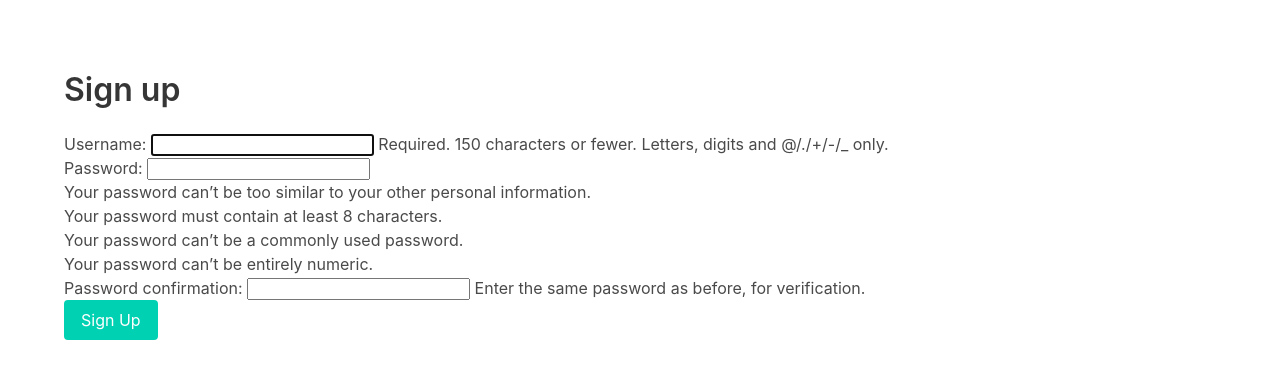
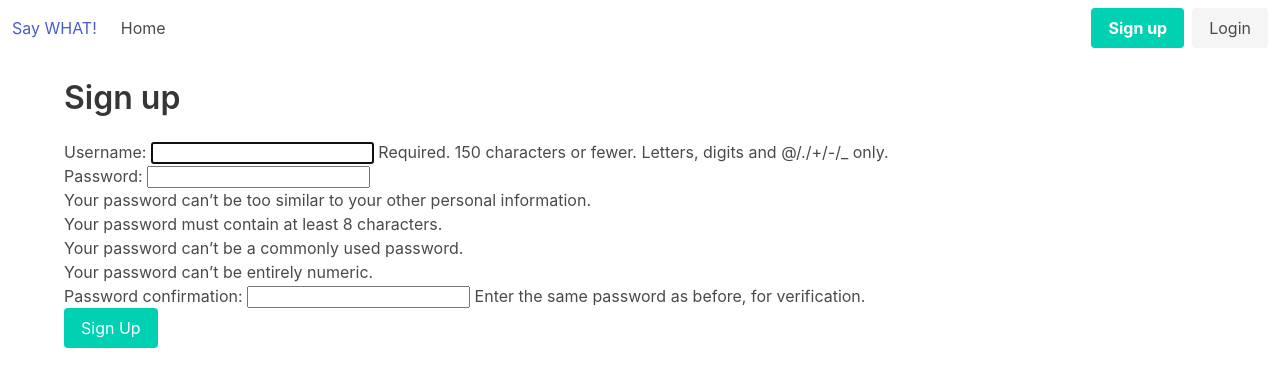
Before and after one commit to lamaqdahodwala/SayWhat-Official, a Django app: page /account/signup in a window 1280 px wide. Shown: the top 387 px of the page. Run offline with Django 3.2, Linux system fonts and the light colour scheme.

Commit message:
created navbar

```diff
--- a/saywhat/templates/base.html
+++ b/saywhat/templates/base.html
@@ -8,10 +8,37 @@
     <link rel="stylesheet" href="https://cdn.jsdelivr.net/npm/bulma@0.9.1/css/bulma.min.css">
 </head>
 <body>
-  <br>
-  <br><br>
-    {% block content %}
+	<nav class="navbar">
+		<div class="navbar-brand">
+			<a href="/" class="navbar-item">
+				Say WHAT!
+			</a>
+		</div>
+		<div class="navbar-start">
+			<a href='/' class="navbar-item">
+				Home
+			</a>
+		</div>
+		<div class="navbar-end">
+			<div class="navbar-item">
+				{% if user.is_authenticated %}
+					<div class="buttons">
+						<a href="/account" class='button is-dark'>Account</a>
+					</div>
+				{% else %}
+					<div class="buttons">
+						<a href="/account/signup" class="button is-primary">
+							<strong>Sign up</strong>
+						</a>
+						<a href="/account/login" class='button is-light'>Login</a>
+					</div>
+				{% endif %}
+			</div>
+		</div>
+	</nav>
+	<br>
+	{% block content %}
 
-    {% endblock %}
+	{% endblock %}
 </body>
 </html>
```
Also changed, not shown: saywhat/templates/loggedin.html (+28 -0 lines).
